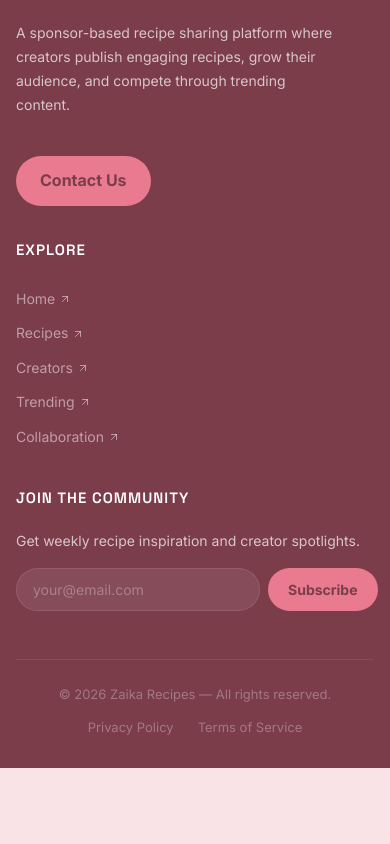
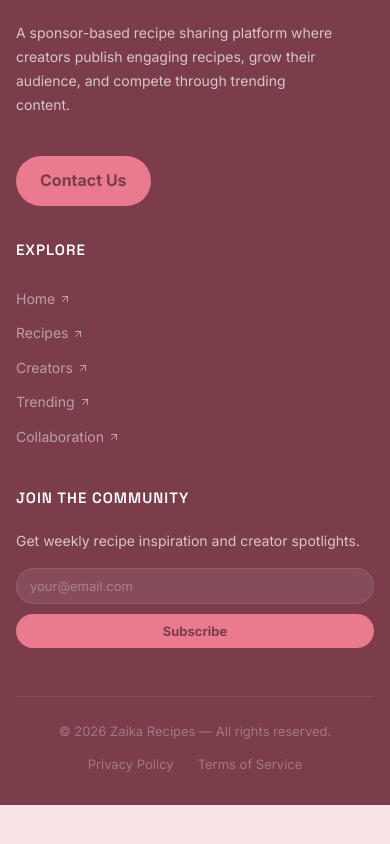
Before and after one commit to adityasharma0903/cookme, a React (Vite) app: page / in a window 390 px wide. Shown: the part 3365-4209 px from the top of the page. Built offline with nearby package versions, Linux system fonts and the light colour scheme; no server answers; a web font is replaced by a local one.

Commit message:
Change mongodb account

```diff
--- a/src/components/Footer/Footer.css
+++ b/src/components/Footer/Footer.css
@@ -211,4 +211,19 @@
     gap: 12px;
     text-align: center;
   }
+  .footer__newsletter {
+    flex-direction: column;
+    gap: 10px;
+  }
+  .footer__newsletter-input {
+    padding: 9px 13px;
+    font-size: 13px;
+    width: 100%;
+  }
+  .footer__newsletter-btn {
+    padding: 9px 16px;
+    font-size: 13px;
+    width: 100%;
+    text-align: center;
+  }
 }
--- a/src/pages/AdminDashboard/AdminDashboard.tsx
+++ b/src/pages/AdminDashboard/AdminDashboard.tsx
@@ -45,7 +45,7 @@
       {/* Sidebar */}
       <aside className="admin-sidebar">
         <a className="admin-sidebar__logo" href="https://zaikarecipes.app">
-          <div className="admin-sidebar__logo-icon"><ChefHat size={22} /></div>
+          <div className="admin-sidebar__logo-icon"><img src="/logo.png" alt="Zaika Recipes" style={{ height: 28, width: 'auto', objectFit: 'contain' }} /></div>
           <span>zaikarecipes.app</span>
         </a>
         <div className="admin-sidebar__role">
--- a/src/pages/Contact/Contact.tsx
+++ b/src/pages/Contact/Contact.tsx
@@ -6,7 +6,7 @@
   {
     icon: <Mail size={18} />,
     title: 'Email Us',
-    subtitle: 'hello@cookwithkaju.com',
+    subtitle: 'supportzaikarecipes@gmail.com',
     href: 'https://mail.google.com/mail/?view=cm&fs=1&to=hello@cookwithkaju.com&su=Contact%20Zaika%20Recipes&body=Hello%20Zaika%20Recipes',
   },
 ];
--- a/src/pages/CreatorDashboard/CreatorDashboard.tsx
+++ b/src/pages/CreatorDashboard/CreatorDashboard.tsx
@@ -48,7 +48,7 @@
     <div className="creator-dash">
       <aside className="creator-sidebar">
         <a className="admin-sidebar__logo" href="https://zaikarecipes.app">
-          <div className="admin-sidebar__logo-icon"><ChefHat size={22} /></div>
+          <div className="admin-sidebar__logo-icon"><img src="/logo.png" alt="Zaika Recipes" style={{ height: 28, width: 'auto', objectFit: 'contain' }} /></div>
           <span>zaikarecipes.app</span>
         </a>
         <div className="creator-sidebar__role">
--- a/src/pages/CreatorProfile/CreatorProfile.tsx
+++ b/src/pages/CreatorProfile/CreatorProfile.tsx
@@ -177,20 +177,7 @@
               </div>
             )}
 
-            {/* Follow button — mobile only */}
-            {!isOwnProfile && (
-              <div className="cp-ig-actions cp-ig-actions--mobile">
-                <motion.button
-                  className={`cp-ig-follow-btn ${following ? 'following' : ''}`}
-                  onClick={handleFollow}
-                  disabled={isFollowLoading}
-                  whileHover={{ scale: 1.02 }}
-                  whileTap={{ scale: 0.98 }}
-                >
-                  {isFollowLoading ? '...' : following ? 'Following' : 'Follow'}
-                </motion.button>
-              </div>
-            )}
+
           </div>
 
         </div>
--- a/src/pages/Creators/Creators.css
+++ b/src/pages/Creators/Creators.css
@@ -210,7 +210,16 @@
   background: rgba(200, 90, 99, 0.1);
 }
 
+/* Mobile line break — desktop pe hidden, mobile pe visible */
+.mobile-break {
+  display: none;
+}
+
 @media (max-width: 768px) {
+  .mobile-break {
+    display: block;
+  }
+
   .creators-all__grid {
     grid-template-columns: 1fr;
     max-width: 400px;
--- a/src/pages/Creators/Creators.tsx
+++ b/src/pages/Creators/Creators.tsx
@@ -20,7 +20,7 @@
         <div className="container">
           <motion.div initial={{ opacity: 0, y: 30 }} animate={{ opacity: 1, y: 0 }}>
             <span className="creators-hero__tag"><Crown size={14} /> Creator Spotlight</span>
-            <h1 className="creators-hero__title">Meet Our <span className="text-accent">Top Creators</span></h1>
+            <h1 className="creators-hero__title">Meet Our <br className="mobile-break" /><span className="text-accent">Top Creators</span></h1>
             <p className="creators-hero__desc">Talented chefs, food artists, and culinary brands sharing their best recipes with the world</p>
           </motion.div>
         </div>
--- a/src/pages/Home/Home.tsx
+++ b/src/pages/Home/Home.tsx
@@ -6,6 +6,7 @@
 import { categories } from '../../data/categories';
 import { useAuth } from '../../context/AuthContext';
 import './Home.css';
+import { recipes } from '../../data/recipes';
 
 const partners = ['Weelicious', 'SELF', 'Food.co', 'FoodCity', 'Yummly', 'Tasty', 'BonAppétit', 'Epicurious'];
 
@@ -441,7 +442,7 @@
       <h2 className="section-header__title">{title}</h2>
       <p className="section-header__desc">{desc}</p>
     </div>
-    <Link to={link} className="section-header__link">
+    <Link to={'/recipes'} className="section-header__link">
       View All <ChevronRight size={16} />
     </Link>
   </div>
--- a/src/pages/Recipes/Recipes.css
+++ b/src/pages/Recipes/Recipes.css
@@ -4,7 +4,7 @@
 
 .recipes-hero {
   background: linear-gradient(135deg, #F9E3E7, #F2C7D1);
-  padding: 60px 0 80px;
+  padding: 60px 0 36px;
   text-align: center;
 }
 
--- a/src/pages/Recipes/Recipes.tsx
+++ b/src/pages/Recipes/Recipes.tsx
@@ -67,11 +67,7 @@
           <motion.p className="recipes-hero__desc" initial={{ opacity: 0, y: 20 }} animate={{ opacity: 1, y: 0 }} transition={{ delay: 0.15, duration: 0.6 }}>
             Explore thousands of recipes from world-class creators
           </motion.p>
-          <motion.div className="recipes-hero__search" initial={{ opacity: 0, y: 20 }} animate={{ opacity: 1, y: 0 }} transition={{ delay: 0.3 }}>
-            <Search size={20} />
-            <input type="text" placeholder="Search recipes, ingredients, cuisines..." value={search} onChange={e => setSearch(e.target.value)} />
-            {search && <button onClick={() => setSearch('')}><X size={18} /></button>}
-          </motion.div>
+
         </div>
       </section>
 
```
Also changed, not shown: src/components/AuthModal/AuthModal.tsx (+6 -6 lines), src/pages/Auth/Login.tsx (+10 -10 lines), public/logo.png (added).
